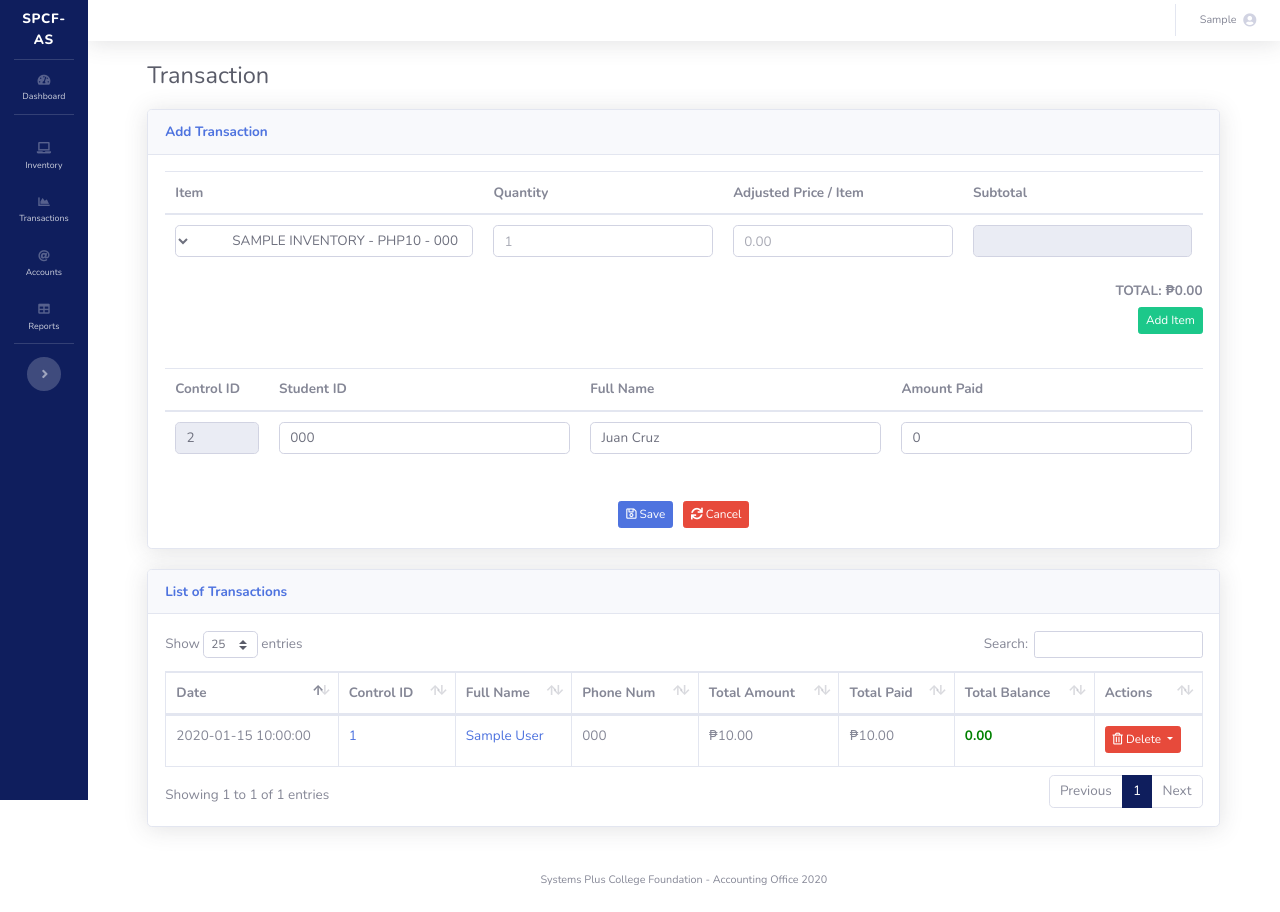
After one commit to ronie0B03/accounting_fees, a PHP site: page /transactions.php in a window 1280 px wide. The commit adds this page. Run offline with PHP 8.4, Linux system fonts and the light colour scheme; the visitor is signed in with stand-in values (Sample User, id 1); tables that the repository leaves empty or names only in its code hold one stand-in row (values such as "Sample post").

Commit message:
2020-08-30

```diff
--- a/inventory.php
+++ b/inventory.php
@@ -115,7 +115,7 @@ $getItems = mysqli_query($mysqli, "SELECT * FROM inventory");
                                 $qty = $newItems['qty'];?>
                                 <tr>
                                     <td><?php echo strtoupper($newItems['item_code']); ?></td>
-                                    <td><?php echo $newItems['item_name']; ?></td>
+                                    <td><?php echo strtoupper($newItems['item_name']); ?></td>
                                     <td><?php echo $newItems['item_description']; ?></td>
                                     <td class="<?php if($qty<=10){ echo 'text-danger'; } ?>">
                                         <?php echo $qty; ?>
--- a/navbar.php
+++ b/navbar.php
@@ -30,8 +30,38 @@
                     <span>Inventory</span></a>
             </li>
 
+            <!-- Nav Item - Charts -->
+            <li class="nav-item">
+                <a class="nav-link" href="transactions.php">
+                    <i class="fas fa-fw fa-chart-area"></i>
+                    <span>Transactions</span></a>
+            </li>
+
+            <!-- Nav Item - Accounts -->
+            <li class="nav-item" style="">
+                <a class="nav-link" href="#">
+                    <i class="fas fa-at"></i>
+                    <span>Accounts</span></a>
+            </li>
+
+            <!-- Nav Item - Reports -->
+            <li class="nav-item" style="">
+                <a class="nav-link collapsed" href="#" data-toggle="collapse" data-target="#collapsePages"
+                   aria-expanded="true" aria-controls="collapsePages">
+                    <i class="fas fa-fw fa-table"></i>
+                    <span>Reports</span>
+                </a>
+                <div id="collapsePages" class="collapse" aria-labelledby="headingPages" data-parent="#accordionSidebar">
+                    <div class="bg-white py-2 collapse-inner rounded">
+                        <h6 class="collapse-header">Type:</h6>
+                        <a class="collapse-item" href="report.php"><i class="fas fa-fw fa-table"></i> Sales Report</a>
+                        <a class="collapse-item" href="report_earnings.php"><i class="fas fa-fw fa-table"></i>  Sales Report with Earnings</a>
+                    </div>
+                </div>
+            </li>
+
             <!-- Nav Item - Pages Collapse Menu -->
-            <li class="nav-item">
+            <li class="nav-item" style="display: none">
                 <a class="nav-link collapsed" href="#" data-toggle="collapse" data-target="#collapseTwo" aria-expanded="true" aria-controls="collapseTwo">
                     <i class="fas fa-fw fa-cog"></i>
                     <span>Components</span>
@@ -46,7 +76,7 @@
             </li>
 
             <!-- Nav Item - Utilities Collapse Menu -->
-            <li class="nav-item">
+            <li class="nav-item" style="display: none;">
                 <a class="nav-link collapsed" href="#" data-toggle="collapse" data-target="#collapseUtilities" aria-expanded="true" aria-controls="collapseUtilities">
                     <i class="fas fa-fw fa-wrench"></i>
                     <span>Utilities</span>
@@ -66,12 +96,12 @@
             <hr class="sidebar-divider">
 
             <!-- Heading -->
-            <div class="sidebar-heading">
+            <div class="sidebar-heading" style="display: none;">
                 Addons
             </div>
 
             <!-- Nav Item - Pages Collapse Menu -->
-            <li class="nav-item">
+            <li class="nav-item" style="display: none;">
                 <a class="nav-link collapsed" href="#" data-toggle="collapse" data-target="#collapsePages" aria-expanded="true" aria-controls="collapsePages">
                     <i class="fas fa-fw fa-folder"></i>
                     <span>Pages</span>
@@ -91,21 +121,19 @@
             </li>
 
             <!-- Nav Item - Charts -->
-            <li class="nav-item">
+            <li class="nav-item" style="display: none;">
                 <a class="nav-link" href="charts.html">
                     <i class="fas fa-fw fa-chart-area"></i>
                     <span>Charts</span></a>
             </li>
 
             <!-- Nav Item - Tables -->
-            <li class="nav-item active">
+            <li class="nav-item active" style="display: none;">
                 <a class="nav-link" href="tables.html">
                     <i class="fas fa-fw fa-table"></i>
                     <span>Tables</span></a>
             </li>
 
-            <!-- Divider -->
-            <hr class="sidebar-divider d-none d-md-block">
 
             <!-- Sidebar Toggler (Sidebar) -->
             <div class="text-center d-none d-md-inline">
--- a/sidebar.php
+++ b/sidebar.php
@@ -33,7 +33,7 @@ if (!isset($_SESSION['username'])) {
     <!-- Data Tables -->
     <!-- Bootstrap core JavaScript-->
     <script src="vendor/jquery/jquery.min.js"></script>
-    <script src="vendor/bootstrap/js/bootstrap.bundle.min.js"></script>
+    <!-- <script src="vendor/bootstrap/js/bootstrap.bundle.min.js"></script> -->
     <script src="vendor/jquery-easing/jquery.easing.min.js"></script>
     <!-- end Data Tables -->
 
--- /dev/null
+++ b/transactions.php
@@ -0,0 +1,228 @@
+<?php
+require_once 'process_inventory.php';
+
+include('sidebar.php');
+include('navbar.php');
+$protocol = ((!empty($_SERVER['HTTPS']) && $_SERVER['HTTPS'] != 'off') || $_SERVER['SERVER_PORT'] == 443) ? "https://" : "http://";
+$getURI = $protocol . $_SERVER['HTTP_HOST'] . $_SERVER['REQUEST_URI'];
+$_SESSION['getURI'] = $getURI.'?';
+
+$getLastTransaction = mysqli_query($mysqli, "SELECT * FROM transaction");
+$getTransaction = mysqli_query($mysqli, "SELECT * FROM transaction");
+
+$lastTransactionID = 0;
+while ($newLastTransaction = mysqli_fetch_array($getLastTransaction)) {
+    $lastTransactionID = $newLastTransaction['id'];
+}
+
+if(!isset($_GET['itemCtrl'])){
+    $itemCtrl = 1;
+}
+else{
+    $itemCtrl = $_GET['itemCtrl'];
+}
+
+?>
+<title>Transactions - Celine & Peter Store</title>
+<!-- Content Wrapper -->
+<div id="content-wrapper" class="d-flex flex-column">
+
+    <!-- Main Content -->
+    <div id="content">
+        <?php
+        include('topbar.php');
+        ?>
+        <!-- Begin Page Content -->
+        <div class="container-fluid">
+
+            <!-- Page Heading -->
+            <div class="d-sm-flex align-items-center justify-content-between mb-4">
+                <h1 class="h3 mb-0 text-gray-800">Transaction</h1>
+            </div>
+
+            <!-- Alert here -->
+            <?php if (isset($_SESSION['message'])) { ?>
+                <div class="alert alert-<?= $_SESSION['msg_type'] ?> alert-dismissible">
+                    <a href="#" class="close" data-dismiss="alert" aria-label="close">&times;</a>
+                    <?php
+                    echo $_SESSION['message'];
+                    unset($_SESSION['message']);
+                    ?>
+                </div>
+            <?php } ?>
+            <!-- End Alert here -->
+
+            <!-- Add Transaction -->
+            <div class="card shadow mb-4">
+                <div class="card-header py-3">
+                    <h6 class="m-0 font-weight-bold text-primary">Add Transaction</h6>
+                </div>
+                <div class="card-body">
+                    <div class="table-responsive">
+                        <form method="post" action="process_transaction.php">
+
+                            <table class="table">
+                                <thead>
+                                <tr>
+                                    <th>Item</th>
+                                    <th>Quantity</th>
+                                    <th>Adjusted Price / Item</th>
+                                    <th>Subtotal</th>
+                                </tr>
+                                </thead>
+                                <tbody>
+                                <?php
+                                $total = 0;
+                                $itemCounter = 1;
+                                while($itemCtrl>=$itemCounter){
+                                    if(isset($_GET['itemCtrl'])){
+                                        $item = $_GET['item'.$itemCounter];
+                                        $qty = $_GET['qty'.$itemCounter];
+                                        $price = $_GET['price'.$itemCounter];
+                                        $subTotal = (float)$qty*(float)$price;
+                                    }
+                                    else{
+                                        $item = NULL;
+                                        $qty = NULL;
+                                        $price = NULL;
+                                        $subTotal = NULL;
+                                    }
+
+                                    ?>
+                                    <tr>
+                                        <td>
+                                            <select dir="rtl" class="form-control" name="item<?php echo $itemCounter; ?>">
+                                                <?php
+                                                $getItemForAdding = mysqli_query($mysqli, "SELECT * FROM inventory");
+                                                while($newItemsForAdding=$getItemForAdding->fetch_assoc()){
+                                                    ?>
+                                                    <option class="" value="<?php echo $newItemsForAdding['id']; ?>" <?php if($item==$newItemsForAdding['id']){echo 'selected';} ?>>
+                                                        <?php echo strtoupper($newItemsForAdding['item_code'].' - '.$newItemsForAdding['item_name'].' - PHP'.$newItemsForAdding['item_price']); ?>
+                                                    </option>
+                                                <?php } ?>
+                                            </select>
+                                        </td>
+                                        <td>
+                                            <input type="number" class="form-control" name="qty<?php echo $itemCounter; ?>" value="<?php echo $qty; ?>" placeholder="1" >
+                                        </td>
+                                        <td>
+                                            <input type="number" class="form-control" name="price<?php echo $itemCounter; ?>" value="<?php echo $price ?>" step="0.0001" placeholder="0.00" >
+                                        </td>
+                                        <td><input class="form-control" name="subTotal" value="<?php echo $subTotal; ?>" readonly></td>
+                                    </tr>
+                                    <?php
+                                    $itemCounter++;
+                                    $total += $subTotal;
+                                } ?>
+                                </tbody>
+                            </table>
+                            <input type="text" name="itemCtrl" value="<?php echo $itemCtrl; ?>" style="visibility: hidden;">
+                            <span class="float-right"><b>TOTAL: ₱<?php echo number_format($total,2); ?></b></span>
+                            <br>
+                            <button type="submit" class="btn btn-success btn-sm float-right" name="add_item">Add Item</button>
+                            <br>
+                            <br>
+                            <br>
+                            <table class="table" width="100%" cellspacing="0">
+                                <thead>
+                                <tr>
+                                    <th width="10%;">Control ID</th>
+                                    <th width="">Student ID</th>
+                                    <th width="">Full Name</th>
+                                    <th width="">Amount Paid</th>
+                                </tr>
+                                </thead>
+                                <tbody>
+                                <tr>
+                                    <td><input type="text" class="form-control" name="transactionID" value="<?php echo ++$lastTransactionID; ?>" readonly></td>
+                                    <td><input type="number" class="form-control" name="student_id" placeholder="ex: 0191919003;" value="000"></td>
+                                    <td><input type="text" class="form-control" name="full_name" placeholder="ex: Juan Cruz" value="Juan Cruz"></td>
+                                    <td><input type="number" step="0.01" class="form-control" name="amount_paid" placeholder="<?php echo $total; ?>" value="<?php echo $total; ?>" required></td>
+                                </tr>
+                                </tbody>
+                            </table>
+                            <br/>
+                            <center>
+                                <button class="btn btn-sm btn-primary m-1" name="save" type="submit"><i class="far fa-save" ></i> Save</button>
+                                <a href="transactions.php" class="btn btn-danger btn-sm m-1"><i class="fas as fa-sync"></i> Cancel</a>
+                            </center>
+                        </form>
+                    </div>
+                </div>
+            </div>
+            <!-- End Add Transaction -->
+
+            <!-- List of Transactions -->
+            <div class="card shadow mb-4">
+                <div class="card-header py-3">
+                    <h6 class="m-0 font-weight-bold text-primary">List of Transactions</h6>
+                </div>
+                <div class="card-body">
+                    <div class="table-responsive">
+                        <table class="table table-bordered" id="transactionTable" width="100%" cellspacing="0">
+                            <thead>
+                            <tr>
+                                <th>Date</th>
+                                <th>Control ID</th>
+                                <th>Full Name</th>
+                                <th>Phone Num</th>
+                                <th>Total Amount</th>
+                                <th>Total Paid</th>
+                                <th>Total Balance</th>
+                                <th>Actions</th>
+                            </tr>
+                            </thead>
+                            <tbody>
+                            <?php while($newTransaction = $getTransaction->fetch_assoc()){
+                                $balance = $newTransaction['amount_paid'] - $newTransaction['total_amount'];
+                                ?>
+                                <tr>
+                                    <td><?php echo $newTransaction['transaction_date']; ?></td>
+                                    <td><a href="view_transaction.php?id=<?php echo $newTransaction['id']; ?>" target="_blank"><?php echo $newTransaction['id']; ?></a></td>
+                                    <td><a href="view_transaction.php?id=<?php echo $newTransaction['id']; ?>" target="_blank"><?php echo $newTransaction['full_name']; ?></a></td>
+                                    <td><?php echo $newTransaction['phone_num']; ?></td>
+                                    <td><?php echo '₱'.number_format($newTransaction['total_amount'],2); ?></td>
+                                    <td><?php echo '₱'.number_format($newTransaction['amount_paid'],2); ?></td>
+                                    <td style="color: <?php if($balance<0){echo 'red';}else{echo 'green';} ?>">
+                                        <b><?php echo number_format($balance,2); ?></b>
+                                    </td>
+                                    <td>
+                                        <!-- Start Drop down Delete here -->
+                                        <button class="btn btn-danger btn-secondary dropdown-toggle btn-sm mb-1" type="button" id="dropdownMenuButton" data-toggle="dropdown" aria-haspopup="true" aria-expanded="false">
+                                            <i class="far fa-trash-alt"></i> Delete
+                                        </button>
+                                        <div class="dropdown-menu p-1" aria-labelledby="dropdownMenuButton btn-sm">
+                                            Are you sure you want to delete? You cannot undo the changes<br/>
+                                            <a href="process_transaction.php?delete=<?php echo $newTransaction['id']; ?>" class='btn btn-danger btn-sm'>
+                                                <i class="far fa-trash-alt"></i> Confirm Delete
+                                            </a>
+                                            <a href="#" class='btn btn-success btn-sm'><i class="far fa-window-close"></i> Cancel</a>
+                                        </div>
+                                    </td>
+                                </tr>
+                            <?php } ?>
+                            </tbody>
+                        </table>
+
+                    </div>
+                </div>
+            </div>
+            <!-- End Item Transactions -->
+
+        </div>
+        <!-- /.container-fluid -->
+
+    </div>
+    <!-- End of Main Content -->
+
+    <!-- JS here -->
+    <script type="text/javascript">
+        $(document).ready(function() {
+            $('#transactionTable').DataTable( {
+                "pageLength": 25
+            } );
+        } );
+    </script>
+    <?php
+    include('footer.php');
+    ?>
```
Also changed, not shown: process_transactions.php (added, +94 -0 lines), 1 other file.
